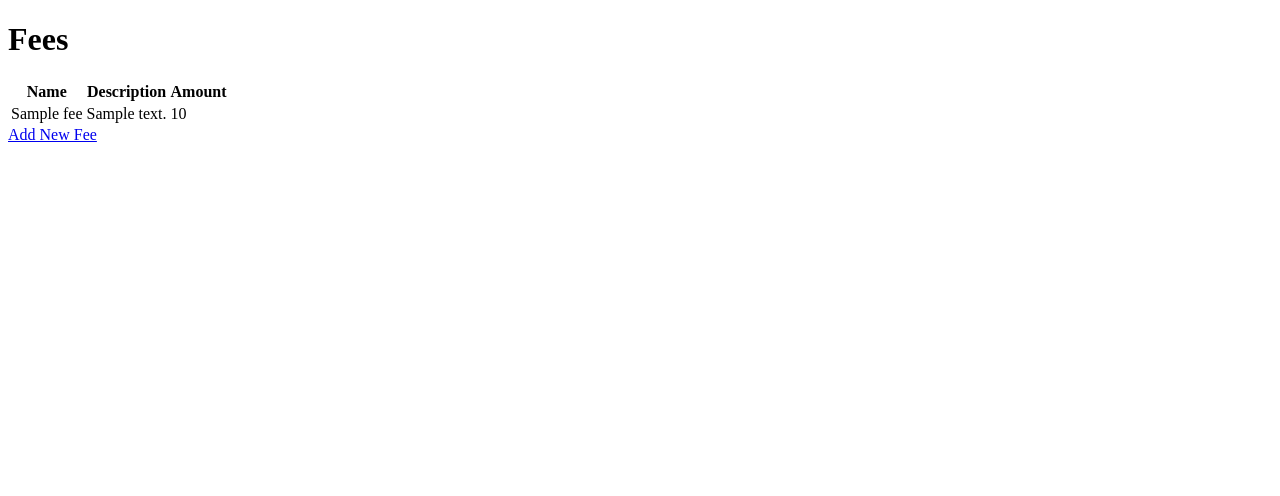
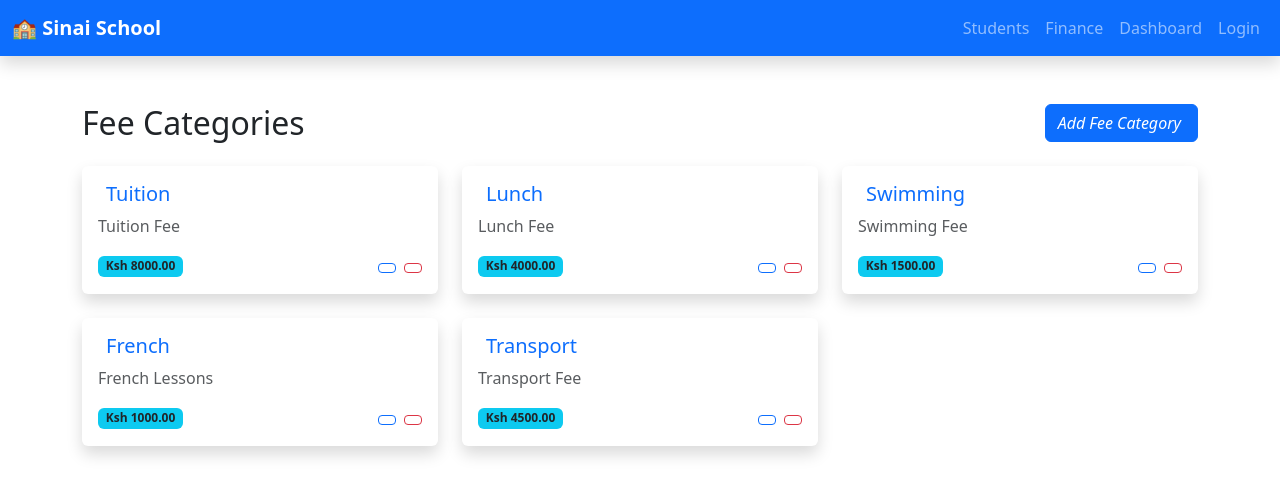
Before and after one commit to Barasa2023/sms, a Django app: template finance/templates/finance/fee_list.html in a window 1280 px wide. Shown: the top 496 px of the page. Run offline with Django 5.2, Linux system fonts and the light colour scheme; data comes from the database, SQL or seed files in the repository; both versions use the stored data as it was after the commit; tables that the repository leaves empty hold one stand-in row (values such as "Sample post"); the template is opened without the code that fills it: values that come from a table or form of the project are taken from there, most other values are stand-ins (such as "Sample title", 1, 10 or a date in 2020).

Commit message:
Feat: Style fee add

```diff
--- a/finance/templates/finance/fee_list.html
+++ b/finance/templates/finance/fee_list.html
@@ -1,31 +1,55 @@
-<!DOCTYPE html>
-<html lang="en">
-<head>
-    <meta charset="UTF-8">
-    <meta name="viewport" content="width=device-width, initial-scale=1.0">
-    <title>Fees</title>
-</head>
-<body>
-    <h1>Fees</h1>
-    <table>
-        <thead>
-            <tr>
-                <th>Name</th>
-                <th>Description</th>
-                <th>Amount</th>
-            </tr>
-        </thead>
-        <tbody>
-            {% for fee in fees %}
-            <tr>
-                <td>{{ fee.name }}</td>
-                <td>{{ fee.description }}</td>
-                <td>{{ fee.amount }}</td>
-            </tr>
-            {% endfor %}
-        </tbody>
-    </table>
+{% extends "students/base.html" %}
+{% load static %}
 
-    <a href="{% url 'finance:add_fee' %}">Add New Fee</a>
-</body>
-</html>
+{% block content %}
+<div class="container py-4">
+
+  <!-- Create Button -->
+  <div class="d-flex justify-content-between align-items-center mb-4">
+    <h2 class="mb-0">Fee Categories</h2>
+    <a href="{% url 'finance:fee_add' %}" class="btn btn-primary">
+      <i class="bi bi-plus-circle me-1">Add Fee Category</i>
+    </a>
+  </div>
+
+  <!-- Fee Type Cards -->
+  <div class="row g-4">
+    {% for fee in fee_types %}
+    <div class="col-md-6 col-lg-4">
+      <div class="card border-0 shadow h-100">
+        <div class="card-body d-flex flex-column">
+          <!-- Icon and Title -->
+          <div class="d-flex align-items-center mb-2">
+            <i class="bi bi-cash-coin fs-3 text-success me-2"></i>
+            <h5 class="card-title mb-0 text-primary">{{ fee.name }}</h5>
+          </div>
+
+          <!-- Description -->
+          <p class="card-text text-muted">{{ fee.description }}</p>
+
+          <!-- Amount and Actions -->
+          <div class="mt-auto d-flex justify-content-between align-items-center">
+            <span class="badge bg-info text-dark">Ksh {{ fee.amount }}</span>
+            <div>
+              <a href="{% url 'fee_type_update' fee.id %}" class="btn btn-sm btn-outline-primary me-1">
+                <i class="bi bi-pencil-square"></i>
+              </a>
+              <a href="{% url 'fee_type_delete' fee.id %}" class="btn btn-sm btn-outline-danger">
+                <i class="bi bi-trash"></i>
+              </a>
+            </div>
+          </div>
+
+        </div>
+      </div>
+    </div>
+    {% empty %}
+    <div class="col-12">
+      <div class="alert alert-info text-center">
+        No fee types defined yet.
+      </div>
+    </div>
+    {% endfor %}
+  </div>
+</div>
+{% endblock %}
```
Also changed, not shown: db.sqlite3.
